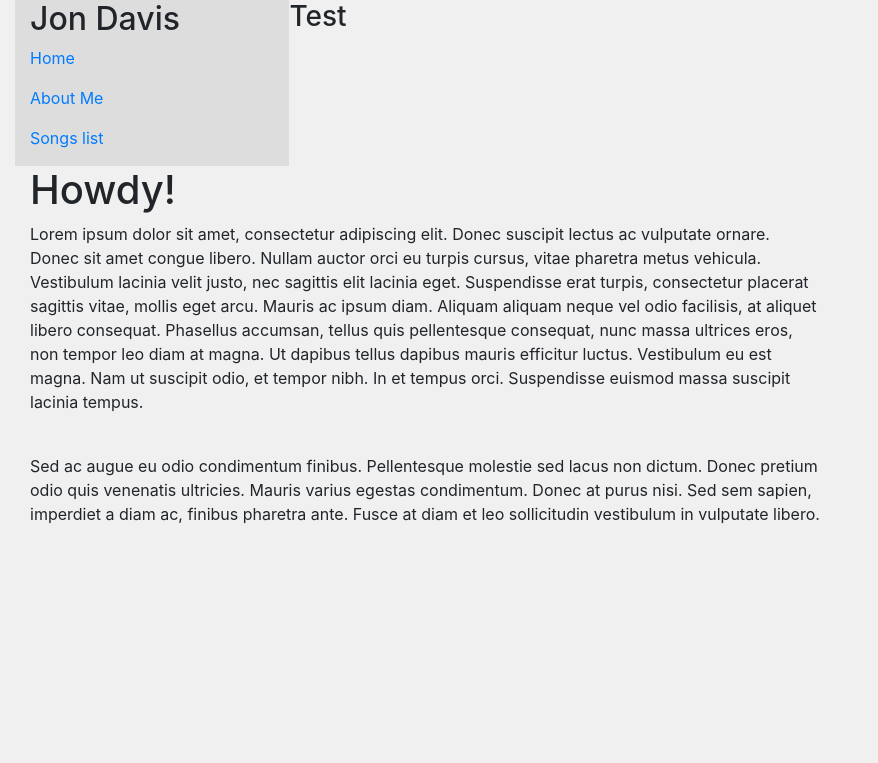
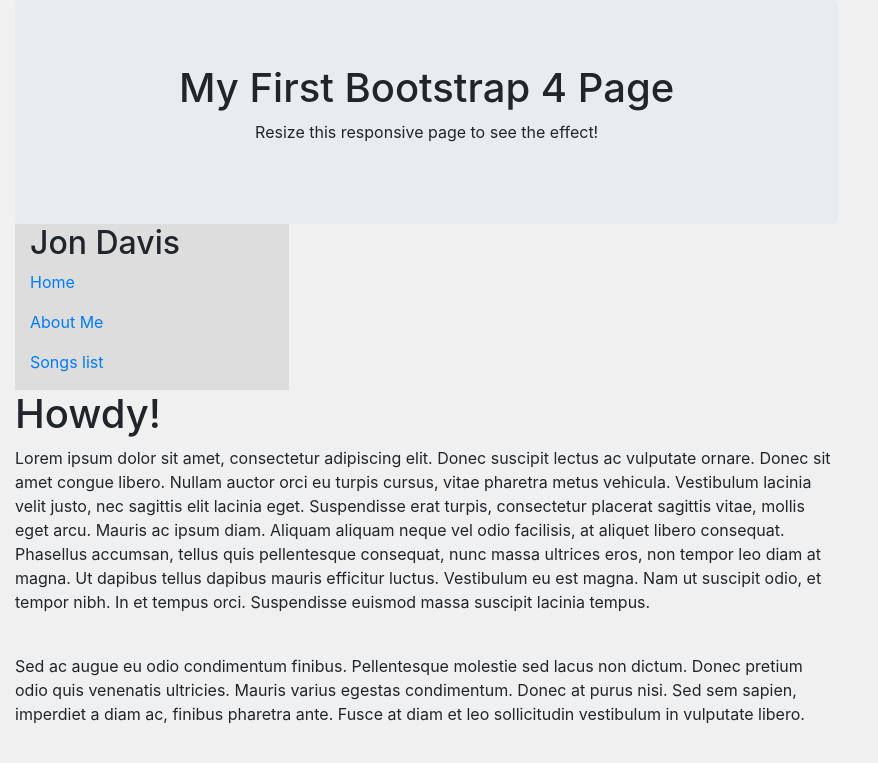
Before and after one commit to bananabrann/eb-jdavisarrangements.com, a Django app: page /about/ in a window 1280 px wide. Shown: the top 763 px of the page, without its empty margins (0-878 px from the left). Run offline with Django 3.2, Linux system fonts and the light colour scheme; some libraries are stand-ins or nearby versions.

Commit message:
Minor optimazation

```diff
--- a/templates/about.html
+++ b/templates/about.html
@@ -1,7 +1,7 @@
 {% extends 'base_layout.html' %}
 
 {% block content %}
-<div id="about-container" class="container">
+<div>
     <h1>Howdy!</h1>
     <p>Lorem ipsum dolor sit amet, consectetur adipiscing elit. Donec suscipit lectus ac vulputate ornare. Donec sit amet congue libero. Nullam auctor orci eu turpis cursus, vitae pharetra metus vehicula. Vestibulum lacinia velit justo, nec sagittis elit lacinia eget. Suspendisse erat turpis, consectetur placerat sagittis vitae, mollis eget arcu. Mauris ac ipsum diam. Aliquam aliquam neque vel odio facilisis, at aliquet libero consequat. Phasellus accumsan, tellus quis pellentesque consequat, nunc massa ultrices eros, non tempor leo diam at magna. Ut dapibus tellus dapibus mauris efficitur luctus. Vestibulum eu est magna. Nam ut suscipit odio, et tempor nibh. In et tempus orci. Suspendisse euismod massa suscipit lacinia tempus.</p>
 
--- a/templates/base_layout.html
+++ b/templates/base_layout.html
@@ -19,9 +19,14 @@
         <script src="https://stackpath.bootstrapcdn.com/bootstrap/4.3.1/js/bootstrap.min.js" integrity="sha384-JjSmVgyd0p3pXB1rRibZUAYoIIy6OrQ6VrjIEaFf/nJGzIxFDsf4x0xIM+B07jRM" crossorigin="anonymous"></script>
     </head>
 
-    <div class="container-fluid">
+    <div class="jumbotron text-center" style="margin-bottom:0">
+        <h1>My First Bootstrap 4 Page</h1>
+        <p>Resize this responsive page to see the effect!</p>
+    </div>
+
+    <div class="container">
         <div class="row">
-            <sidenav class="col-md-4" id="sidenav">
+            <sidenav class="col-sm-4" id="sidenav">
                 <h2>Jon Davis</h2>
                 <p><a href="{% url 'homepage' %}" >Home</a></p>
                 <p><a href="{% url 'about' %}">About Me</a></p>
@@ -29,18 +34,8 @@
             </sidenav>
 
             <body class="col-md-8">
-                <div class="row">
-                    <div class="container">
-                        <h3>Test</h3>
-                    </div>
-                </div>
-                <div class="row">
-                    <div class="container">
-                        {% block content %}
-                        {% endblock %}
-                    </div>
-                </div>
-
+                {% block content %}
+                {% endblock %}
             </body>
         </div>
     </div>
```
Also changed, not shown: 1 other file.
